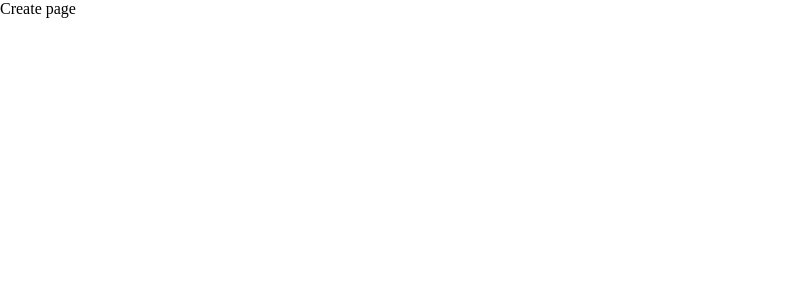
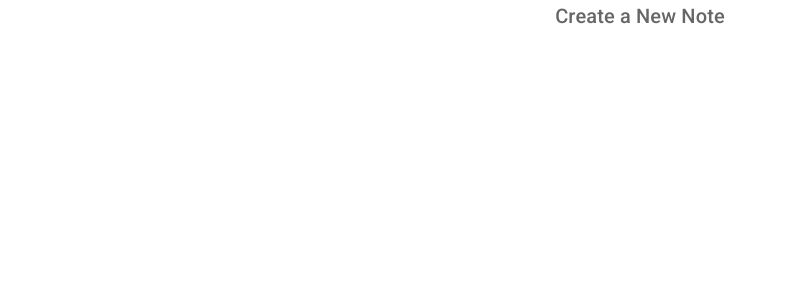
Before and after one commit to StefanoConsonni/notes-app-material-ui, a React (Create React App) app: page /create in a window 1280 px wide. Shown: the top 300 px of the page, without its empty margins (0-787 px from the left). Built offline with nearby package versions, Linux system fonts and the light colour scheme.

Commit message:
complete initial setup

```diff
--- a/package.json
+++ b/package.json
@@ -3,6 +3,10 @@
   "version": "0.1.0",
   "private": true,
   "dependencies": {
+    "@emotion/react": "^11.10.4",
+    "@emotion/styled": "^11.10.4",
+    "@mui/icons-material": "^5.10.9",
+    "@mui/material": "^5.10.10",
     "@testing-library/jest-dom": "^5.11.9",
     "@testing-library/react": "^11.2.5",
     "@testing-library/user-event": "^12.7.1",
--- a/src/pages/Create.js
+++ b/src/pages/Create.js
@@ -1,9 +1,12 @@
-import React from 'react'
+import { Typography } from "@mui/material";
+import React from "react";
 
 export default function Create() {
-  return (
-    <div>
-      Create page
-    </div>
-  )
+	return (
+		<div>
+			<Typography variant="h6" component="h2" color="textSecondary" align="center" gutterBottom>
+				Create a New Note
+			</Typography>
+		</div>
+	);
 }
```
Also changed, not shown: public/index.html (+3 -4 lines), 2 other files (tests, documents, lock files or other folders).
